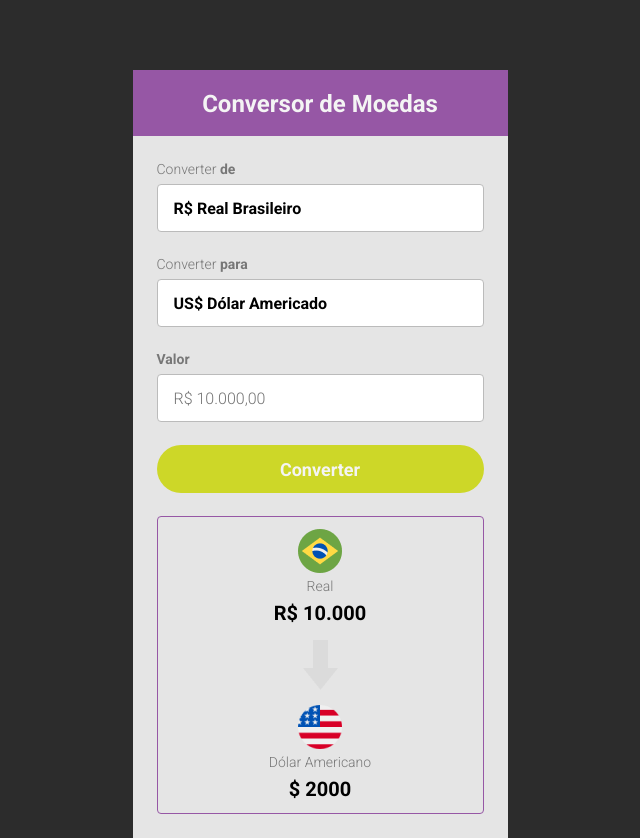
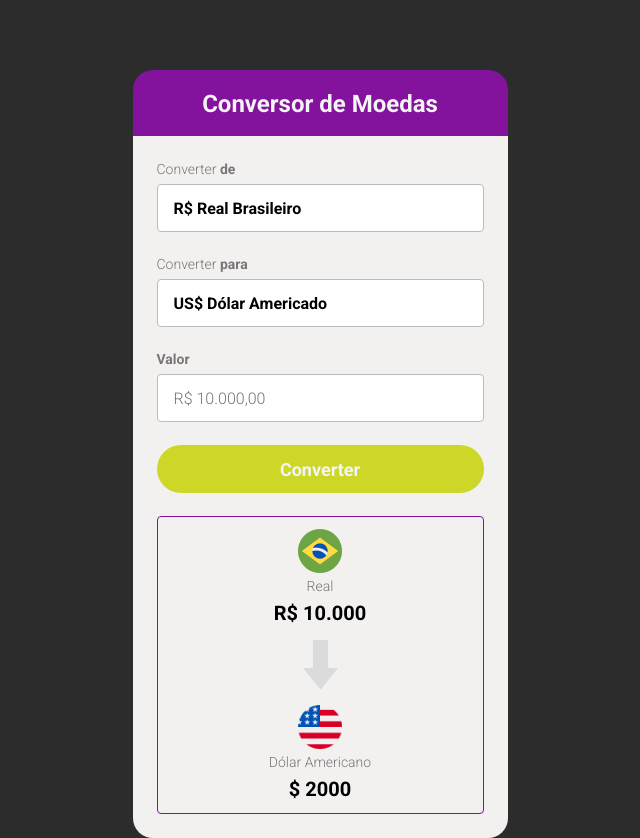
Before and after one commit to GabrielPrt/Projeto_conversor_moeda, a plain HTML site: page index.html in a window 1280 px wide. Shown: the whole page, without its empty margins (320-960 px from the left). Drawn offline with Linux system fonts and the light colour scheme.

Commit message:
modificado

```diff
--- a/index.html
+++ b/index.html
@@ -69,12 +69,14 @@
     }
 
     #cabecalho {
-        background: #9657A5;
+        background: #83139c;
         width: 375px;
         height: 66px;
         margin-left: auto;
         margin-right: auto;
         margin-top: 70px;
+        border-top-left-radius: 20px;
+        border-top-right-radius: 20px;
     }
 
     h1 {
@@ -85,11 +87,13 @@
     }
 
     #caixa-principal {
-        background: #E5E5E5;
+        background: #F3F0F0;
         width: 375px;
         padding: 24px;
         margin-left: auto;
         margin-right: auto;
+        border-bottom-left-radius: 20px;
+        border-bottom-right-radius: 20px;
     }
 
     .paragrafo {
@@ -147,7 +151,7 @@
     }
 
     #caixa-interna {
-        border: 1px solid #9657A5;
+        border: 1px solid #83139c;
         border-radius: 4px;
         padding-top: 12px;
         padding-bottom: 12px;
```
